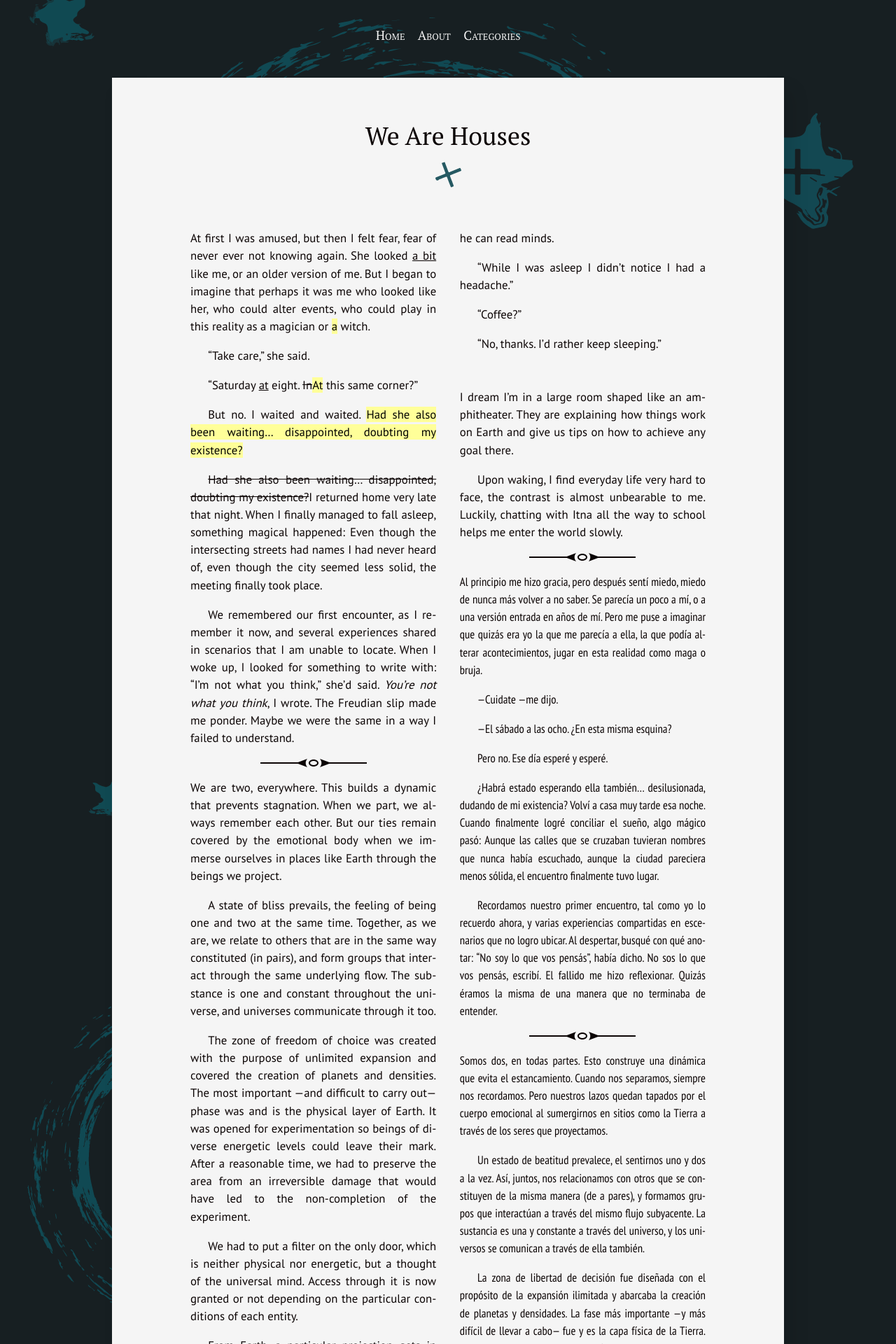
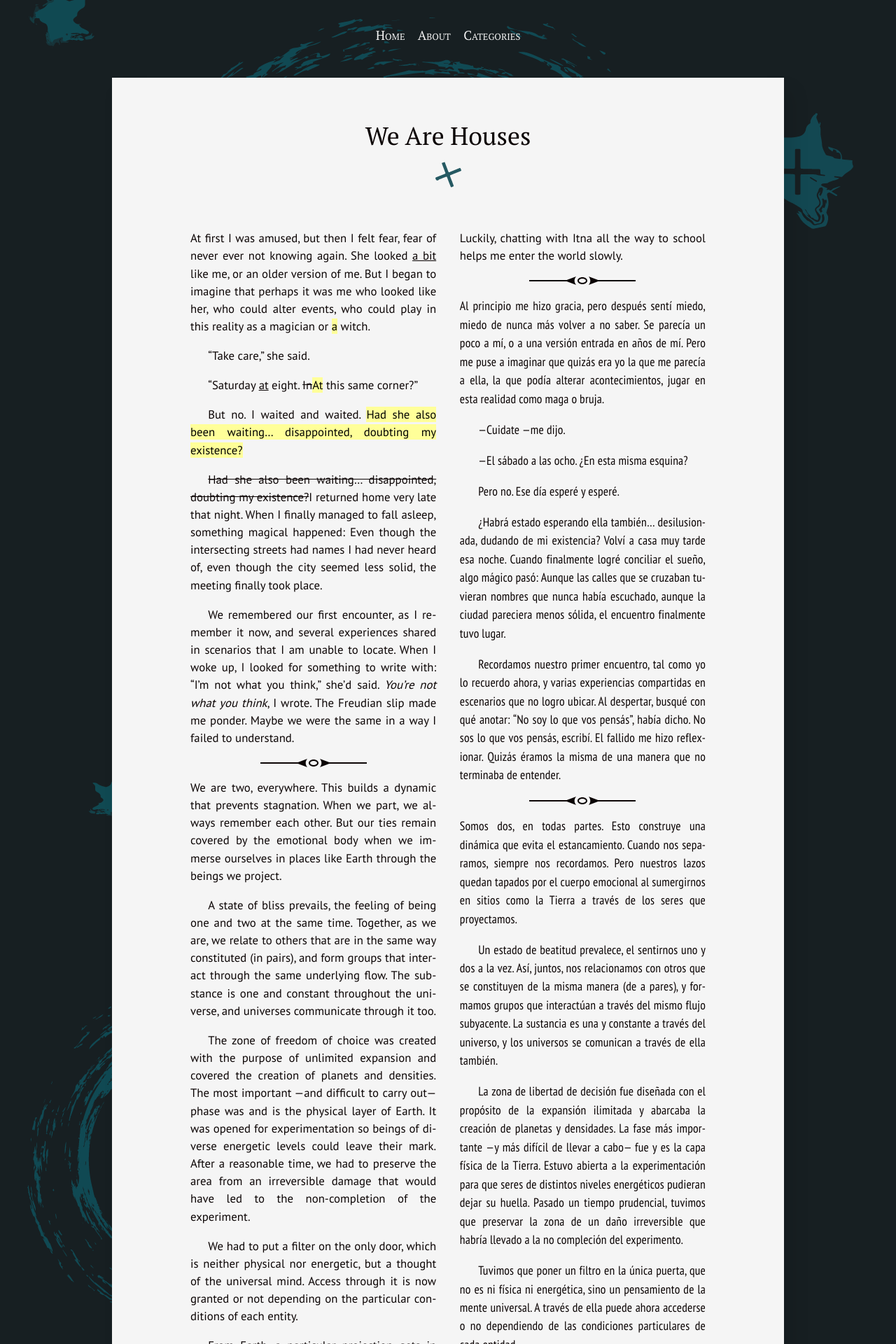
Before and after one commit to silvialohrmann/editorial, a Jekyll site: the page built from _posts/2022-11-18-we-are-houses.md, in a window 1280 px wide. Shown: the top 1920 px of the page at 70% size. Built offline with Jekyll 4.4.1, drawn with Linux system fonts in a browser that asks for light colours.

Commit message:
Update _article.scss

```diff
--- a/_sass/_article.scss
+++ b/_sass/_article.scss
@@ -53,6 +53,8 @@
 @media (min-width: $on-tablet) {
   .spanish p {
    font-family: 'PT Sans Narrow', sans-serif;
+   font-size: 105%;
+   letter-spacing: .01em;
 }
   }
 
```
